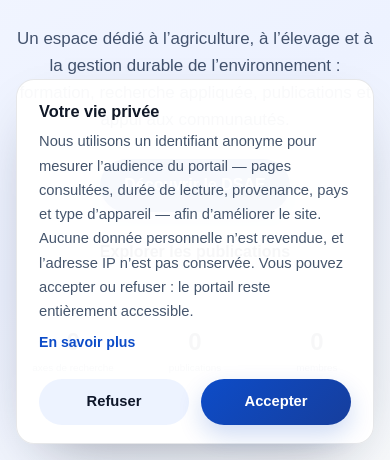
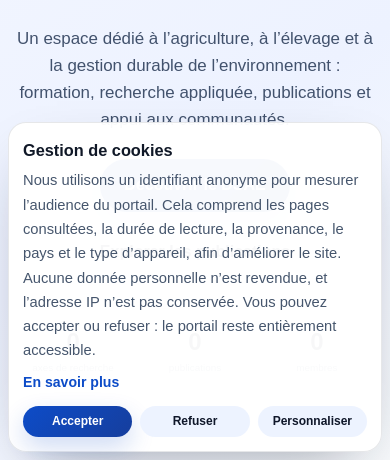
Before and after one commit to TamSanku/dsae-unikal-frontend, a Next.js app: page / in a window 390 px wide. Shown: the part 384-844 px from the top of the page. Built offline with nearby package versions, Linux system fonts and the light colour scheme; no server answers.

Commit message:
Update cookie consent wording and preferences

```diff
--- a/app/globals.css
+++ b/app/globals.css
@@ -2622,3 +2622,77 @@ main {
     text-align: left;
   }
 }
+
+
+.cookie-consent-customization {
+  margin-top: 14px;
+  padding: 14px 16px;
+  border: 1px solid rgba(15, 23, 42, 0.12);
+  border-radius: 12px;
+  background: #f7f9fc;
+}
+
+.cookie-consent-customization[hidden] {
+  display: none;
+}
+
+.cookie-consent-customization > p {
+  margin: 0 0 12px;
+  color: #46566d;
+  font-size: 0.88rem;
+  line-height: 1.5;
+}
+
+.cookie-consent-toggle-row {
+  display: flex;
+  align-items: center;
+  gap: 10px;
+  color: #101827;
+  font-size: 0.9rem;
+  font-weight: 600;
+  cursor: pointer;
+}
+
+.cookie-consent-toggle-row input {
+  width: 18px;
+  height: 18px;
+  flex: 0 0 18px;
+  accent-color: #0d4cc8;
+}
+
+.cookie-consent-save {
+  margin-top: 12px;
+}
+
+.cookie-consent-actions .btn {
+  white-space: nowrap;
+}
+
+@media (max-width: 640px) {
+  .cookie-consent {
+    padding: 8px;
+  }
+
+  .cookie-consent-inner {
+    gap: 12px;
+    padding: 14px;
+  }
+
+  .cookie-consent-text {
+    flex-basis: 100%;
+  }
+
+  .cookie-consent-actions {
+    gap: 8px;
+  }
+
+  .cookie-consent-actions .btn {
+    padding: 0.55rem 0.25rem;
+    font-size: 0.75rem;
+    line-height: 1.1;
+  }
+
+  .cookie-consent-customization {
+    padding: 12px;
+  }
+}
--- a/components/CookieConsent.tsx
+++ b/components/CookieConsent.tsx
@@ -5,30 +5,29 @@ import { useEffect, useState } from 'react';
 import { getConsent, setConsent } from '@/lib/consent';
 
 /*
- * La demande aux visiteurs au sujet des cookies.
- *
- * Elle s'affiche tant que le visiteur n'a pas tranché, et propose deux issues
- * claires : accepter la mesure d'audience, ou la refuser. Refuser n'enlève
- * rien au portail — aucun contenu n'est conditionné au consentement. Le choix
- * est gardé dans le navigateur et transmis au serveur.
- *
- * Le choix n'est pas définitif : le pied de page peut rouvrir le bandeau (voir
- * CookieSettingsButton), pour changer d'avis plus tard.
+ * Le bandeau demande le choix du visiteur pour la mesure d’audience.
+ * Le choix reste modifiable depuis le bouton de gestion des cookies du footer.
  */
 
-/** L'évènement qui rouvre le bandeau depuis n'importe où dans la page. */
+/** Évènement qui rouvre le bandeau depuis le pied de page. */
 export const OPEN_CONSENT_EVENT = 'dsae:open-cookie-consent';
 
 export default function CookieConsent() {
   const [visible, setVisible] = useState(false);
   const [busy, setBusy] = useState(false);
+  const [customizing, setCustomizing] = useState(false);
+  const [analyticsEnabled, setAnalyticsEnabled] = useState(false);
 
   useEffect(() => {
-    /* Rien n'est affiché tant que le choix enregistré n'a pas été relu, pour
-     * éviter que le bandeau clignote à chaque page. */
-    if (getConsent() === null) setVisible(true);
+    const choice = getConsent();
+    setAnalyticsEnabled(choice === 'accepted');
+    if (choice === null) setVisible(true);
 
-    const reopen = () => setVisible(true);
+    const reopen = () => {
+      setAnalyticsEnabled(getConsent() === 'accepted');
+      setCustomizing(false);
+      setVisible(true);
+    };
     window.addEventListener(OPEN_CONSENT_EVENT, reopen);
     return () => window.removeEventListener(OPEN_CONSENT_EVENT, reopen);
   }, []);
@@ -43,22 +42,62 @@ export default function CookieConsent() {
   if (!visible) return null;
 
   return (
-    <div className="cookie-consent" role="dialog" aria-live="polite" aria-label="Préférences de cookies">
+    <div
+      className="cookie-consent"
+      role="dialog"
+      aria-live="polite"
+      aria-labelledby="cookie-consent-title"
+    >
       <div className="cookie-consent-inner">
         <div className="cookie-consent-text">
-          <strong>Votre vie privée</strong>
+          <strong id="cookie-consent-title">Gestion de cookies</strong>
           <p>
-            Nous utilisons un identifiant anonyme pour mesurer l’audience du portail — pages
-            consultées, durée de lecture, provenance, pays et type d’appareil — afin d’améliorer le
-            site. Aucune donnée personnelle n’est revendue, et l’adresse IP n’est pas conservée.
-            Vous pouvez accepter ou refuser&nbsp;: le portail reste entièrement accessible.
+            Nous utilisons un identifiant anonyme pour mesurer l’audience du portail. Cela comprend
+            les pages consultées, la durée de lecture, la provenance, le pays et le type d’appareil,
+            afin d’améliorer le site. Aucune donnée personnelle n’est revendue, et l’adresse IP
+            n’est pas conservée. Vous pouvez accepter ou refuser : le portail reste entièrement
+            accessible.
           </p>
           <Link href="/politique-de-confidentialite" className="cookie-consent-link">
             En savoir plus
           </Link>
+
+          <div
+            id="cookie-consent-customization"
+            className="cookie-consent-customization"
+            hidden={!customizing}
+          >
+            <p>Choisissez si vous autorisez la mesure d’audience anonyme. Le portail reste accessible sans cette mesure.</p>
+            <label className="cookie-consent-toggle-row" htmlFor="cookie-analytics-choice">
+              <input
+                id="cookie-analytics-choice"
+                type="checkbox"
+                checked={analyticsEnabled}
+                onChange={(event) => setAnalyticsEnabled(event.target.checked)}
+                disabled={busy}
+              />
+              <span>Autoriser la mesure d’audience</span>
+            </label>
+            <button
+              type="button"
+              className="btn btn-primary cookie-consent-save"
+              onClick={() => decide(analyticsEnabled)}
+              disabled={busy}
+            >
+              Enregistrer mes choix
+            </button>
+          </div>
         </div>
 
         <div className="cookie-consent-actions">
+          <button
+            type="button"
+            className="btn btn-primary"
+            onClick={() => decide(true)}
+            disabled={busy}
+          >
+            Accepter
+          </button>
           <button
             type="button"
             className="btn btn-secondary"
@@ -69,11 +108,13 @@ export default function CookieConsent() {
           </button>
           <button
             type="button"
-            className="btn btn-primary"
-            onClick={() => decide(true)}
+            className="btn btn-secondary"
+            aria-expanded={customizing}
+            aria-controls="cookie-consent-customization"
+            onClick={() => setCustomizing((current) => !current)}
             disabled={busy}
           >
-            Accepter
+            Personnaliser
           </button>
         </div>
       </div>
```
